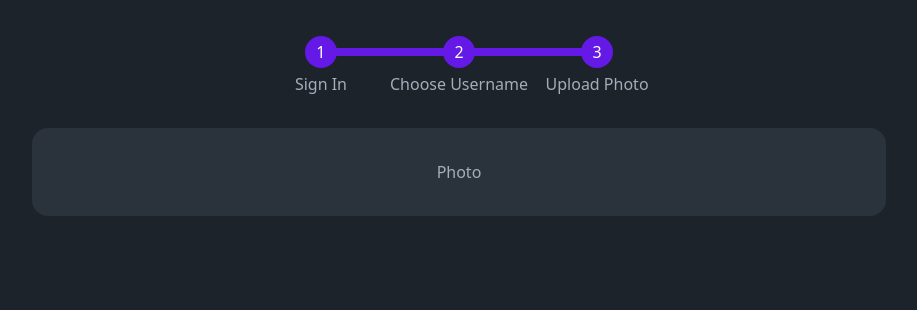
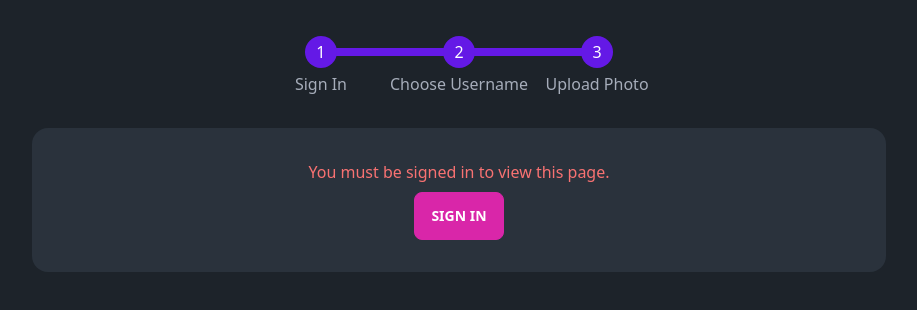
Before and after one commit to carlos-morais1507/svelte-course-fs, a SvelteKit app: page /login/photo in a window 1280 px wide. Shown: the top 310 px of the page, without its empty margins (181-1098 px from the left). Built offline with nearby package versions, Linux system fonts and the light colour scheme; no server answers.

Commit message:
:white_check_mark: feat: Add AuthCheck

```diff
--- /dev/null
+++ b/src/lib/components/AuthCheck.svelte
@@ -0,0 +1,12 @@
+<script lang="ts">
+  import { user } from "$lib/firebase";
+</script>
+
+{#if $user}
+  <slot />
+{:else}
+  <p class="text-error">
+    You must be signed in to view this page.
+  </p>
+  <a class="btn btn-secondary" href="/login">Sign in</a>
+{/if}
--- a/src/routes/login/photo/+page.svelte
+++ b/src/routes/login/photo/+page.svelte
@@ -1 +1,7 @@
-<h2>Photo</h2>
+<script lang="ts">
+  import AuthCheck from "$lib/components/AuthCheck.svelte";
+</script>
+
+<AuthCheck>
+  <h2>Photo</h2>
+</AuthCheck>
--- a/src/routes/login/username/+page.svelte
+++ b/src/routes/login/username/+page.svelte
@@ -1 +1,14 @@
-<h2>Username</h2>
+<script lang="ts">
+  import AuthCheck from "$lib/components/AuthCheck.svelte";
+  import { db, user } from '$lib/firebase';
+  import { doc, getDoc, writeBatch } from "firebase/firestore";
+
+  let username = "";
+  let loading = false;
+  let isAvailable = false;
+
+</script>
+
+<AuthCheck>
+  <h2>Username</h2>
+</AuthCheck>
```
